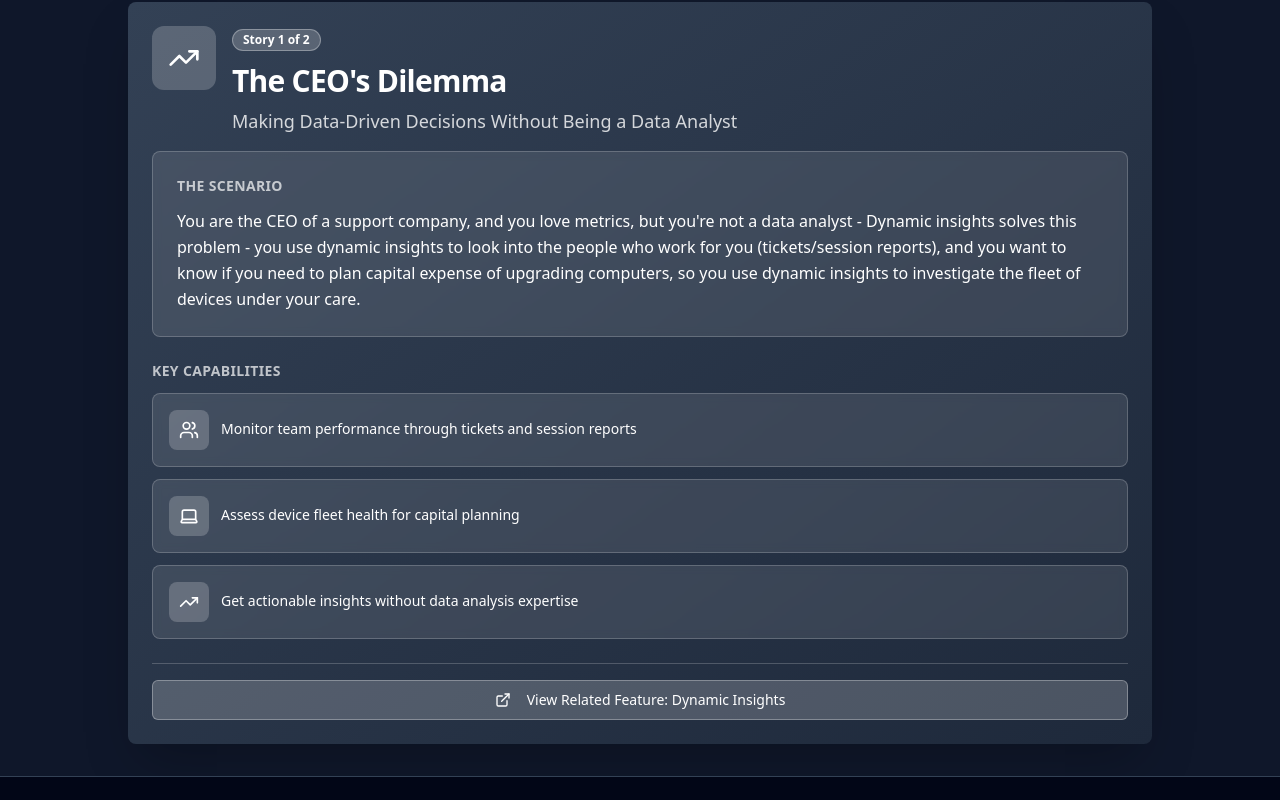
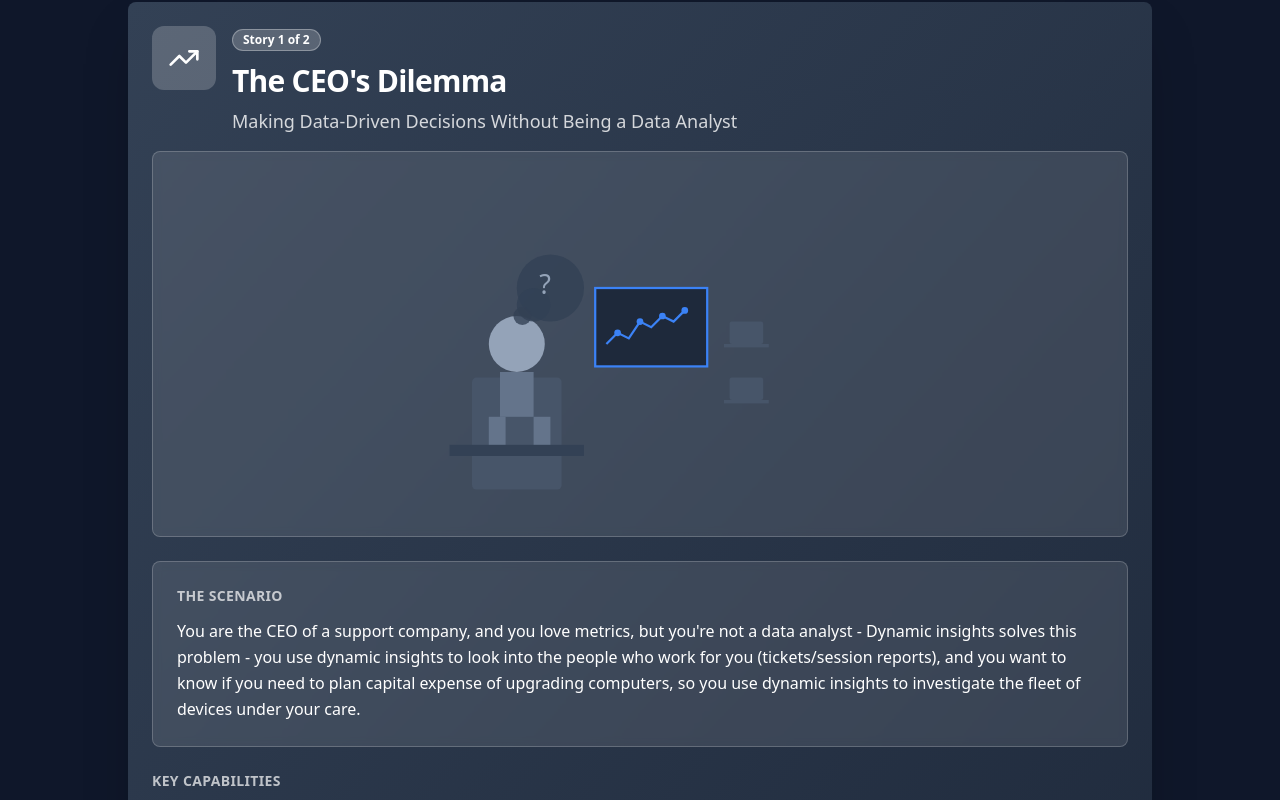
Before and after one commit to nicnulty/DRS-Gallery-Walk-Feb-2026, a React (Vite) app: page / in a window 1280 px wide. Both pictures are taken after a click on the button "Next". Shown: the part 163-963 px from the top of the page. Built offline with nearby package versions, Linux system fonts and the light colour scheme.

Commit message:
[dyad] Subdued green and added whimsical illustrations - wrote 1 file(s)

```diff
--- a/src/pages/Index.tsx
+++ b/src/pages/Index.tsx
@@ -57,20 +57,98 @@ const Index = () => {
         { icon: Users, text: "Monitor team performance through tickets and session reports" },
         { icon: Laptop, text: "Assess device fleet health for capital planning" },
         { icon: TrendingUp, text: "Get actionable insights without data analysis expertise" }
-      ]
+      ],
+      illustration: (
+        <svg viewBox="0 0 400 300" className="w-full h-auto">
+          {/* CEO at desk with charts */}
+          <rect x="50" y="180" width="80" height="100" fill="#475569" rx="4" />
+          <circle cx="90" cy="150" r="25" fill="#94a3b8" />
+          <rect x="75" y="175" width="30" height="40" fill="#64748b" />
+          <rect x="65" y="215" width="15" height="30" fill="#64748b" />
+          <rect x="105" y="215" width="15" height="30" fill="#64748b" />
+
+          {/* Desk */}
+          <rect x="30" y="240" width="120" height="10" fill="#334155" />
+
+          {/* Computer screens with charts */}
+          <rect x="160" y="100" width="100" height="70" fill="#1e293b" stroke="#3b82f6" strokeWidth="2" />
+          <polyline points="170,150 180,140 190,145 200,130 210,135 220,125 230,130 240,120"
+                    fill="none" stroke="#3b82f6" strokeWidth="2" />
+          <circle cx="180" cy="140" r="3" fill="#3b82f6" />
+          <circle cx="200" cy="130" r="3" fill="#3b82f6" />
+          <circle cx="220" cy="125" r="3" fill="#3b82f6" />
+          <circle cx="240" cy="120" r="3" fill="#3b82f6" />
+
+          {/* Laptop icons */}
+          <rect x="280" y="130" width="30" height="20" fill="#475569" rx="2" />
+          <rect x="275" y="150" width="40" height="3" fill="#475569" />
+          <rect x="280" y="180" width="30" height="20" fill="#475569" rx="2" />
+          <rect x="275" y="200" width="40" height="3" fill="#475569" />
+
+          {/* Thought bubble */}
+          <circle cx="120" cy="100" r="30" fill="#334155" opacity="0.8" />
+          <circle cx="105" cy="115" r="15" fill="#334155" opacity="0.8" />
+          <circle cx="95" cy="125" r="8" fill="#334155" opacity="0.8" />
+          <text x="110" y="105" fill="#94a3b8" fontSize="24">?</text>
+        </svg>
+      )
     },
     {
       title: "Undercover Boss",
       subtitle: "Learning the Day-to-Day Reality of Technical Support",
       icon: UserCheck,
-      color: "from-emerald-800 to-emerald-900",
+      color: "from-slate-700 to-slate-800",
       relatedFeature: "session-notes",
       scenario: "You decide you want to learn how technicians actually do their job day to day, so you become a technician, and get a ticket. You check the related knowledge base articles and not find a solution. You create the session with the person and fix the problem (turn on bluetooth). Next you look at the session notes that AI created for you, and to make your life easier create KB article for next time.",
       keyPoints: [
         { icon: Search, text: "Search knowledge base for existing solutions before starting" },
         { icon: Wrench, text: "Resolve issues hands-on during remote support sessions" },
         { icon: FileText, text: "Automatically generate KB articles from AI session notes" }
-      ]
+      ],
+      illustration: (
+        <svg viewBox="0 0 400 300" className="w-full h-auto">
+          {/* Disguised boss with fake mustache and glasses */}
+          <circle cx="100" cy="120" r="30" fill="#94a3b8" />
+          <rect x="85" y="115" width="30" height="3" fill="#1e293b" />
+          <ellipse cx="90" cy="115" rx="8" ry="6" fill="#1e293b" opacity="0.3" />
+          <ellipse cx="110" cy="115" rx="8" ry="6" fill="#1e293b" opacity="0.3" />
+          <path d="M 85 130 Q 100 135 115 130" fill="none" stroke="#1e293b" strokeWidth="3" />
+          <rect x="70" y="150" width="60" height="50" fill="#64748b" />
+          <rect x="65" y="200" width="20" height="40" fill="#64748b" />
+          <rect x="105" y="200" width="20" height="40" fill="#64748b" />
+
+          {/* Headset */}
+          <path d="M 70 120 Q 70 100 100 100 Q 130 100 130 120" fill="none" stroke="#475569" strokeWidth="4" />
+          <rect x="128" y="118" width="8" height="15" fill="#475569" rx="2" />
+
+          {/* Computer with ticket */}
+          <rect x="180" y="140" width="120" height="80" fill="#1e293b" stroke="#64748b" strokeWidth="2" />
+          <rect x="190" y="150" width="100" height="60" fill="#334155" />
+
+          {/* Ticket icon */}
+          <rect x="200" y="160" width="35" height="40" fill="#475569" rx="2" />
+          <line x1="205" y1="170" x2="230" y2="170" stroke="#94a3b8" strokeWidth="2" />
+          <line x1="205" y1="180" x2="225" y2="180" stroke="#94a3b8" strokeWidth="2" />
+          <line x1="205" y1="190" x2="230" y2="190" stroke="#94a3b8" strokeWidth="2" />
+
+          {/* Bluetooth symbol being fixed */}
+          <path d="M 250 170 L 250 200 L 270 185 L 250 170 L 270 155 L 250 140 L 250 170"
+                fill="none" stroke="#3b82f6" strokeWidth="3" />
+          <circle cx="270" cy="155" r="3" fill="#3b82f6" />
+          <circle cx="270" cy="185" r="3" fill="#3b82f6" />
+
+          {/* Wrench tool */}
+          <rect x="320" y="180" width="8" height="40" fill="#64748b" transform="rotate(-30 324 200)" />
+          <circle cx="324" cy="175" r="8" fill="#64748b" />
+
+          {/* Knowledge base book */}
+          <rect x="320" y="100" width="50" height="60" fill="#475569" />
+          <rect x="325" y="105" width="40" height="50" fill="#64748b" />
+          <line x1="330" y1="115" x2="360" y2="115" stroke="#94a3b8" strokeWidth="2" />
+          <line x1="330" y1="125" x2="355" y2="125" stroke="#94a3b8" strokeWidth="2" />
+          <line x1="330" y1="135" x2="360" y2="135" stroke="#94a3b8" strokeWidth="2" />
+        </svg>
+      )
     }
   ];
 
@@ -330,6 +408,13 @@ const Index = () => {
                   </div>
                 </CardHeader>
                 <CardContent className="space-y-6">
+                  {/* Illustration */}
+                  <div className="bg-white/10 backdrop-blur-sm rounded-lg p-6 border border-white/20">
+                    <div className="max-w-md mx-auto">
+                      {stories[currentStory].illustration}
+                    </div>
+                  </div>
+
                   {/* Scenario */}
                   <div className="bg-white/10 backdrop-blur-sm rounded-lg p-6 border border-white/20">
                     <h3 className="text-sm font-semibold text-white/70 uppercase tracking-wide mb-3">
```
